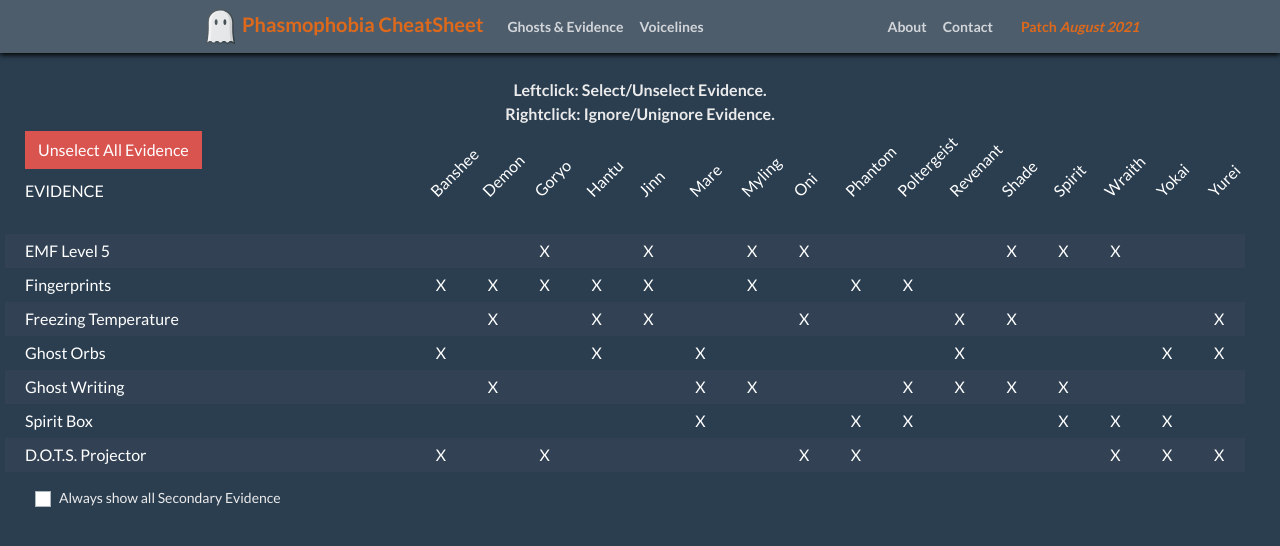
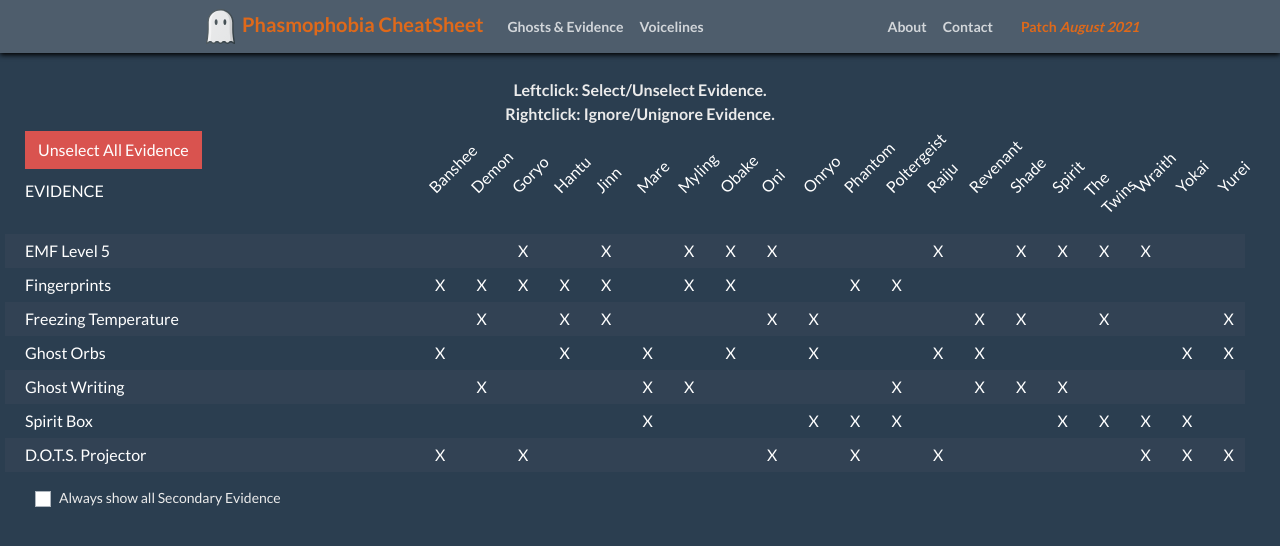
Before and after one commit to un0btanium/phasmophobia-cheatsheet, a React (Create React App) app: page / in a window 1280 px wide. Shown: the top 546 px of the page. Built offline with nearby package versions, Linux system fonts and the light colour scheme.

Commit message:
Halloween 2021 Update
Adds 4 new ghosts and primary / secondary evidence.

```diff
--- a/src/phasmophobia-data/data.js
+++ b/src/phasmophobia-data/data.js
@@ -279,6 +279,61 @@ var data = {
 				"Quieter when hunting"
 			]
 		},
+		{
+			"name": "Onryo",
+			"description":"",
+			"uniquestrength": "",
+			"weaknesses": "",
+			"evidence": [
+				"Spirit Box",
+				"Ghost Orbs",
+				"Freezing Temperature",
+
+				"Fears any form of fire",
+				"Attacks when flames are extinguished"
+			]
+		},
+		{
+			"name": "The Twins",
+			"description":"",
+			"uniquestrength": "",
+			"weaknesses": "",
+			"evidence": [
+				"EMF Level 5",
+				"Spirit Box",
+				"Freezing Temperature",
+
+				"Attacks alternate"
+			]
+		},
+		{
+			"name": "Raiju",
+			"description":"",
+			"uniquestrength": "",
+			"weaknesses": "",
+			"evidence": [
+				"EMF Level 5",
+				"Ghost Orbs",
+				"D.O.T.S. Projector",
+
+				"Often disrupts electronic equipment",
+				"Moves faster when nearby electrical devices"
+			]
+		},
+		{
+			"name": "Obake",
+			"description":"",
+			"uniquestrength": "",
+			"weaknesses": "",
+			"evidence": [
+				"EMF Level 5",
+				"Fingerprints",
+				"Ghost Orbs",
+
+				"Rarely leaves a trace when interacting with the environment",
+				"Ghost shapeshifts occasionally, leaving behind unique evidence"
+			]
+		},
 	],
 	"voicelines": {
 		"general": [
```
